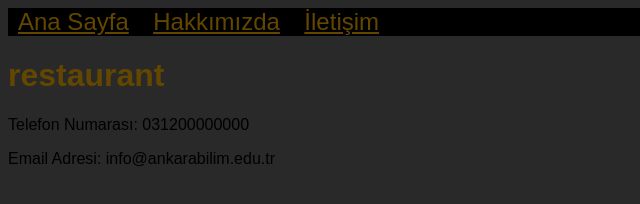
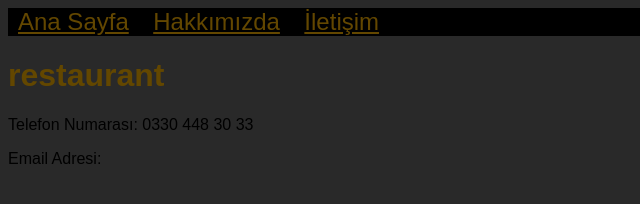
Before and after one commit to ErdemDnz/ErdemDnz, a plain HTML site: page iletisim.html in a window 1280 px wide. Shown: the full height of the page, 0-640 px from the left. Drawn offline with Linux system fonts and the light colour scheme.

Commit message:
Update iletisim.html

```diff
--- a/iletisim.html
+++ b/iletisim.html
@@ -10,7 +10,7 @@
             <a href="iletisim.html">İletişim</a>
         </div>
         <h1>restaurant</h1>
-        <p>Telefon Numarası: 031200000000</p>
-        <p>Email Adresi: info@ankarabilim.edu.tr</p>
+        <p>Telefon Numarası: 0330 448 30 33</p>
+        <p>Email Adresi: </p>
     </body>
 </html>
```
